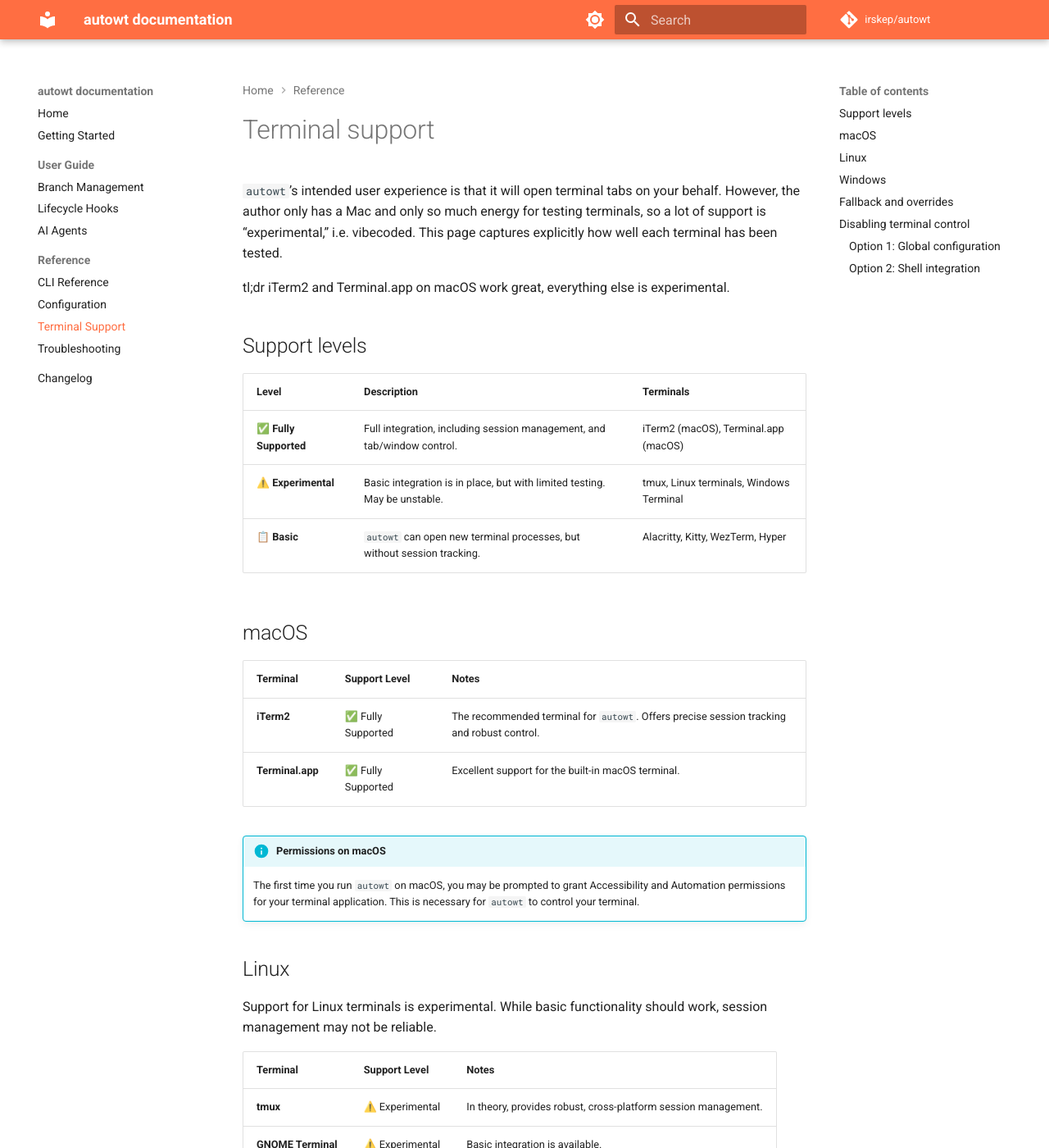
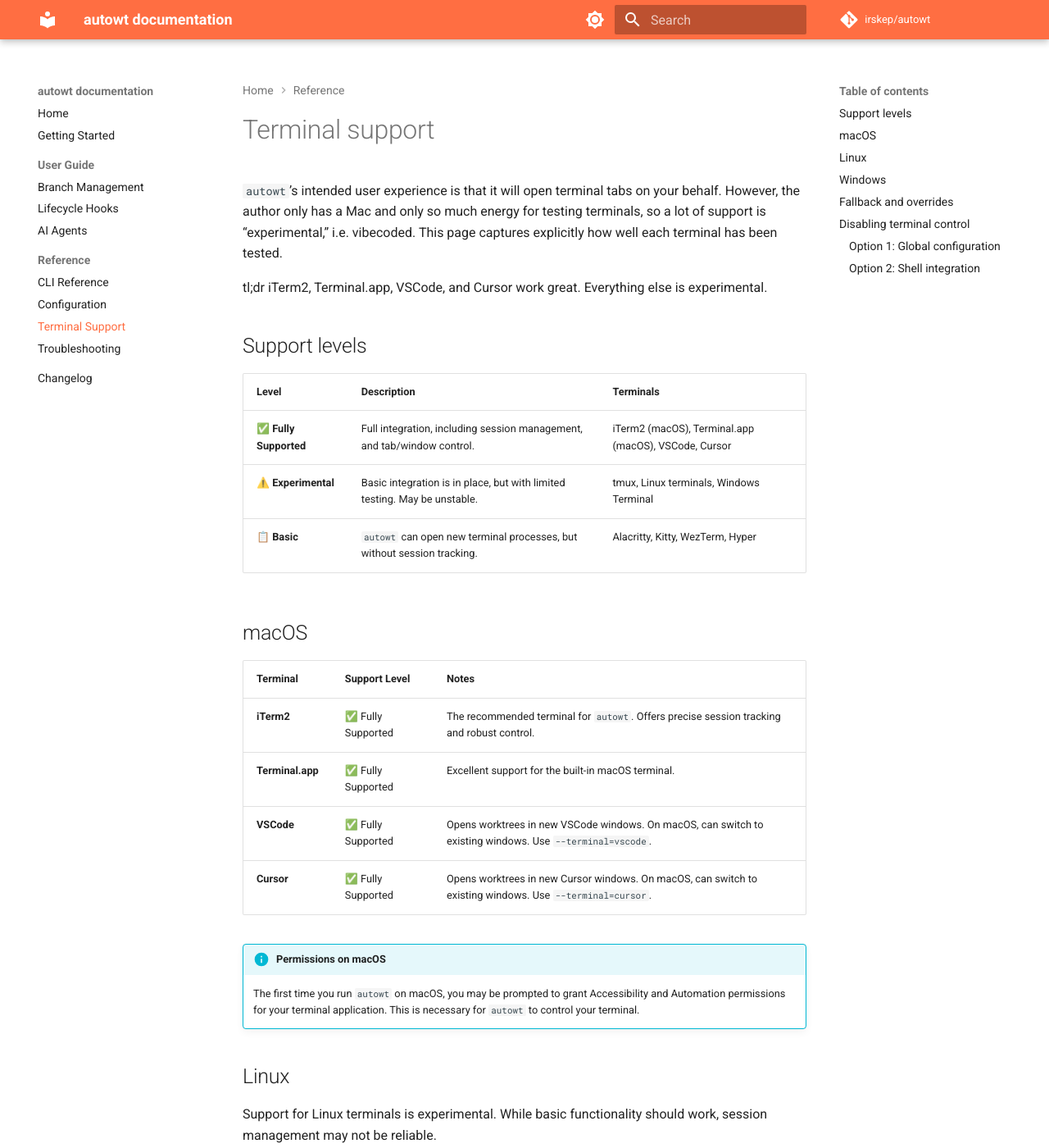
Before and after one commit to irskep/autowt, an MkDocs documentation site: the page built from docs/terminalsupport.md, in a window 1280 px wide and 1400 px high. Shown: the whole window at 82% size. Built offline with MkDocs 1.6.1 and Material for MkDocs 9.7.7, drawn with Linux system fonts in a browser that asks for light colours; comment, search, counter and statistics services are not loaded; the version menu is left out.

Commit message:
Update documentation for VSCode and Cursor support
Updates terminal support documentation, CLI reference, and README to include the new VSCode and Cursor terminal modes.

🤖 Generated with [Claude Code](https://claude.ai/code)

Co-Authored-By: Claude <noreply@anthropic.com>

```diff
--- a/docs/terminalsupport.md
+++ b/docs/terminalsupport.md
@@ -2,13 +2,13 @@
 
 `autowt`’s intended user experience is that it will open terminal tabs on your behalf. However, the author only has a Mac and only so much energy for testing terminals, so a lot of support is “experimental,” i.e. vibecoded. This page captures explicitly how well each terminal has been tested.
 
-tl;dr iTerm2 and Terminal.app on macOS work great, everything else is experimental.
+tl;dr iTerm2, Terminal.app, VSCode, and Cursor work great. Everything else is experimental.
 
 ## Support levels
 
 | Level | Description | Terminals |
 | --- | --- | --- |
-| ✅ **Fully Supported** | Full integration, including session management, and tab/window control. | iTerm2 (macOS), Terminal.app (macOS) |
+| ✅ **Fully Supported** | Full integration, including session management, and tab/window control. | iTerm2 (macOS), Terminal.app (macOS), VSCode, Cursor |
 | ⚠️ **Experimental** | Basic integration is in place, but with limited testing. May be unstable. | tmux, Linux terminals, Windows Terminal |
 | 📋 **Basic** | `autowt` can open new terminal processes, but without session tracking. | Alacritty, Kitty, WezTerm, Hyper |
 
@@ -18,6 +18,8 @@ tl;dr iTerm2 and Terminal.app on macOS work great, everything else is experiment
 | --- | --- | --- |
 | **iTerm2** | ✅ Fully Supported | The recommended terminal for `autowt`. Offers precise session tracking and robust control. |
 | **Terminal.app** | ✅ Fully Supported | Excellent support for the built-in macOS terminal. |
+| **VSCode** | ✅ Fully Supported | Opens worktrees in new VSCode windows. On macOS, can switch to existing windows. Use `--terminal=vscode`. |
+| **Cursor** | ✅ Fully Supported | Opens worktrees in new Cursor windows. On macOS, can switch to existing windows. Use `--terminal=cursor`. |
 
 !!! info "Permissions on macOS"
 
```
Also changed, not shown: README.md (+1 -1 lines), docs/clireference.md (+1 -1 lines).
